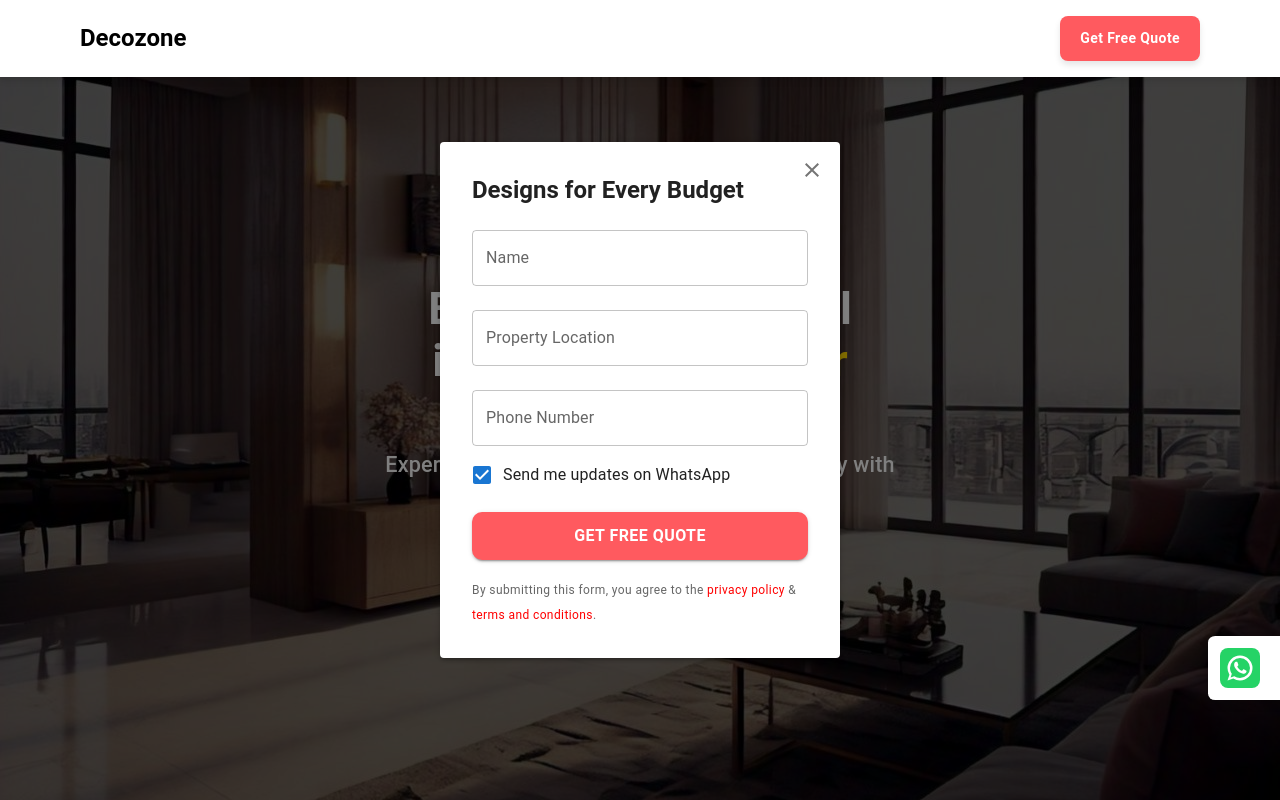
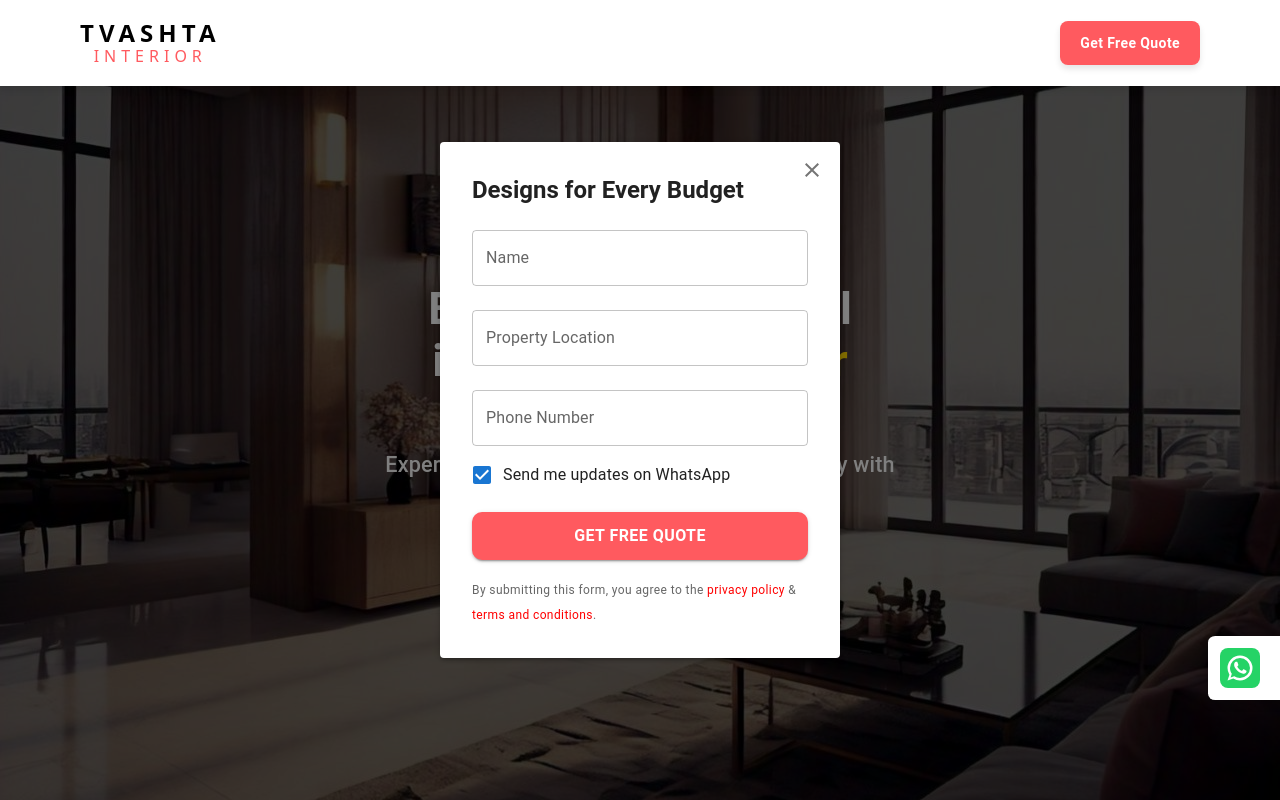
Before and after one commit to Rudreshcg/Decozone, a React (Vite) app: page / in a window 1280 px wide. Shown: the top 800 px of the page. Built offline with nearby package versions, Linux system fonts and the light colour scheme.

Commit message:
Updated logo and name

```diff
--- a/src/components/Footer/Footer.jsx
+++ b/src/components/Footer/Footer.jsx
@@ -108,8 +108,8 @@ const Footer = () => {
                 Write
               </Typography>
               <Typography mt={2}>
-                <Link href="mailto:Enquiry@chattelsdesign.com" color="inherit">
-                  Enquiry@chattelsdesign.com
+                <Link href="mailto:info@tvashtainterior.com" color="inherit">
+                  info@tvashtainterior.com
                 </Link>
               </Typography>
             </motion.div>
--- a/src/components/Hero/Hero.jsx
+++ b/src/components/Hero/Hero.jsx
@@ -12,14 +12,14 @@ const HomePage = () => {
     <Box
       sx={{
         position: "relative",
-        height: { xs: "100vh", sm: "100vh", md: "100vh" }, // Adjust height based on screen size
+        height: { xs: "100vh", sm: "100vh", md: "100vh" },
         backgroundImage: `url(${landingPageImage})`,
         backgroundSize: "cover",
         backgroundPosition: "center",
         display: "flex",
         justifyContent: "center",
         alignItems: "center",
-        px: 2, // Padding for smaller screens
+        px: 2,
         "::before": {
           content: '""',
           position: "absolute",
@@ -27,8 +27,8 @@ const HomePage = () => {
           left: 0,
           width: "100%",
           height: "100%",
-          backgroundColor: "rgba(0, 0, 0, 0.5)", // Dark overlay
-          zIndex: 1, // Ensure overlay is above the image
+          backgroundColor: "rgba(0, 0, 0, 0.5)",
+          zIndex: 1,
         },
       }}
     >
@@ -36,14 +36,14 @@ const HomePage = () => {
         component={motion.div}
         sx={{
           position: "relative",
-          zIndex: 2, // Ensure content is above the overlay
+          zIndex: 2,
           display: "flex",
           flexDirection: "column",
           justifyContent: "center",
           alignItems: "center",
           textAlign: "center",
-          gap: 1, // Smaller gap for mobile, larger for desktop
-          maxWidth: { xs: "90%", sm: "70%", md: "45%" }, // Adjust width based on screen size
+          gap: 1,
+          maxWidth: { xs: "90%", sm: "70%", md: "45%" },
         }}
       >
         <MotionTypography
@@ -56,7 +56,7 @@ const HomePage = () => {
             fontWeight: "bold",
             color: "white",
             textAlign: "center",
-            display: "inline", // Ensure inline behavior
+            display: "inline",
           }}
         >
           Bring home beautiful interiors{" "}
@@ -83,7 +83,7 @@ const HomePage = () => {
             fontSize: { xs: "1.1rem", sm: "1.2rem", md: "1.35rem" }, // Responsive font size
           }}
         >
-          Experience unmatched quality & timely delivery with Decozone
+          Experience unmatched quality & timely delivery with Tvashta Interior
         </MotionTypography>
       </Box>
     </Box>
--- a/src/components/Navbar/Navbar.jsx
+++ b/src/components/Navbar/Navbar.jsx
@@ -1,21 +1,10 @@
 import React, { useState, useEffect } from "react";
 import {
   Button,
-  Box,
-  Paper,
-  IconButton,
-  Checkbox,
-  TextField,
-  FormControlLabel,
   Typography,
 } from "@mui/material";
-import CloseIcon from "@mui/icons-material/Close";
-
 import { motion } from "framer-motion";
-import { SlideLeft, SlideUp } from "../../animation/animate";
-import { styled } from "@mui/system";
-
-import ContactModal from "../ContactModal/ContactModal"
+import ContactModal from "../ContactModal/ContactModal";
 
 
 
@@ -55,11 +44,37 @@ const Navbar = () => {
       >
         <div className="container mx-auto py-4 flex justify-between items-center">
           {/* Logo Section */}
-          <div>
-            <Typography variant="h5" fontWeight="bold" color="black">
-              Decozone
-            </Typography>
-          </div>
+          <div style={{ textAlign: 'center' }}>
+  <Typography
+    variant="h5"
+    fontWeight="bold"
+    color="black"
+    sx={{
+      fontFamily: 'var(--primaryHeaderFont)',
+      fontStyle: 'normal',
+      letterSpacing: '5px',
+      fontSize: { xs: '18px', sm: '20px', md: '24px' },
+      lineHeight: { xs: '1.2', sm: '1.3', md: '1.4' },
+    }}
+  >
+    TVASHTA
+  </Typography>
+  <Typography
+    variant="subtitle1"
+    fontWeight="medium"
+    color="#FF5A5F"
+    sx={{
+      fontFamily: 'var(--primaryHeaderFont)',
+      fontStyle: 'normal',
+      letterSpacing: '5px',
+      marginTop: { xs: '-4px', sm: '-6px', md: '-8px' },
+      fontSize: { xs: '12px', sm: '14px', md: '16px' },
+    }}
+  >
+    INTERIOR
+  </Typography>
+</div>
+
 
           {/* Call-to-Action Button */}
           <div>
--- a/src/components/WhyPartnerWithUs/WhyPartnerWithUs.jsx
+++ b/src/components/WhyPartnerWithUs/WhyPartnerWithUs.jsx
@@ -291,7 +291,7 @@ const WhyPartnerWithUs = () => {
                                     color: "success.main",
                                 }}
                             >
-                                Decozone Experience
+                                Tvashta Experience
                             </TableCell>
                         </TableRow>
                     </TableHead>
```
